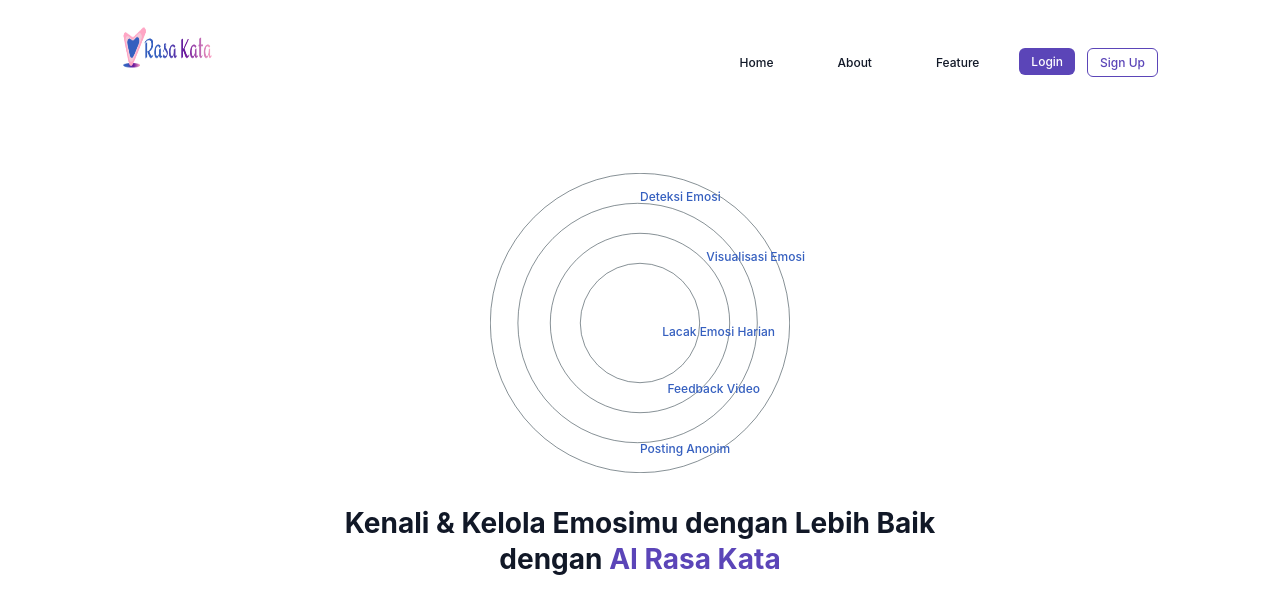
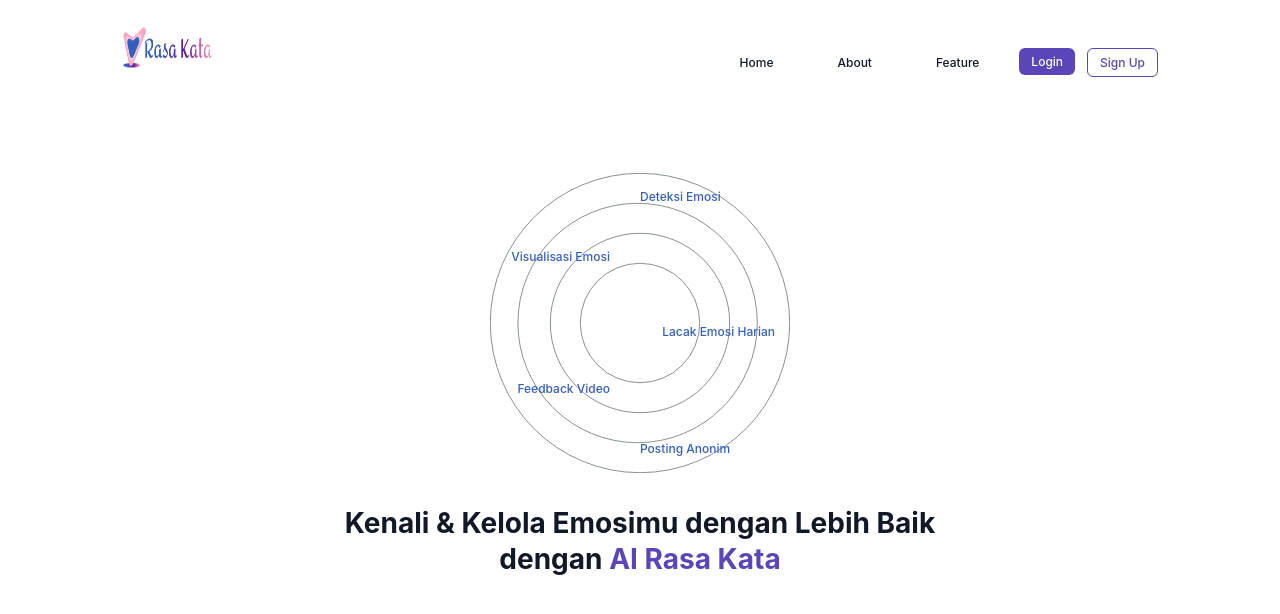
Before and after one commit to muhrizky435/rasa-kata, a React (Vite) app: page / in a window 1280 px wide. Shown: the top 614 px of the page. Built offline with nearby package versions, Linux system fonts and the light colour scheme.

Commit message:
feat: Adjust positioning of tag visualization and feedback elements, and clean up JSX formatting

```diff
--- a/src/assets/styles/landing_page.css
+++ b/src/assets/styles/landing_page.css
@@ -212,7 +212,7 @@ nav {
 
 .tag-visualization {
   top: 25%;
-  right: -5%;
+  right: 60%;
 }
 
 .tag-tracking {
@@ -222,7 +222,7 @@ nav {
 
 .tag-feedback {
   bottom: 25%;
-  right: 10%;
+  right: 60%;
 }
 
 .tag-posting {
--- a/src/pages/landing-page/Landing_page.jsx
+++ b/src/pages/landing-page/Landing_page.jsx
@@ -1,4 +1,4 @@
-import React, { useState, useEffect } from "react";
+import { useState, useEffect } from "react";
 import { Link } from "react-router-dom";
 import AOS from "aos";
 import "aos/dist/aos.css";
@@ -130,41 +130,36 @@ const LandingPage = () => {
               <div
                 className="feature-tag tag-detection"
                 data-aos="fade-right"
-                data-aos-delay="600"
-              >
+                data-aos-delay="600">
                 Deteksi Emosi
               </div>
               <div
                 className="feature-tag tag-visualization"
                 data-aos="fade-left"
-                data-aos-delay="700"
-              >
+                data-aos-delay="700">
                 Visualisasi Emosi
               </div>
               <div
                 className="feature-tag tag-tracking"
                 data-aos="fade-right"
-                data-aos-delay="800"
-              >
+                data-aos-delay="800">
                 Lacak Emosi Harian
               </div>
               <div
                 className="feature-tag tag-feedback"
                 data-aos="fade-left"
-                data-aos-delay="900"
-              >
+                data-aos-delay="900">
                 Feedback Video
               </div>
               <div
                 className="feature-tag tag-posting"
                 data-aos="fade-up"
-                data-aos-delay="1000"
-              >
+                data-aos-delay="1000">
                 Posting Anonim
               </div>
             </div>
           </div>
-          <h1 className="hero-title">
+          <h1 className="hero-title" data-aos="fade-up" data-aos-delay="300">
             Kenali & Kelola Emosimu dengan Lebih Baik dengan{" "}
             <span>AI Rasa Kata</span>
           </h1>
```
